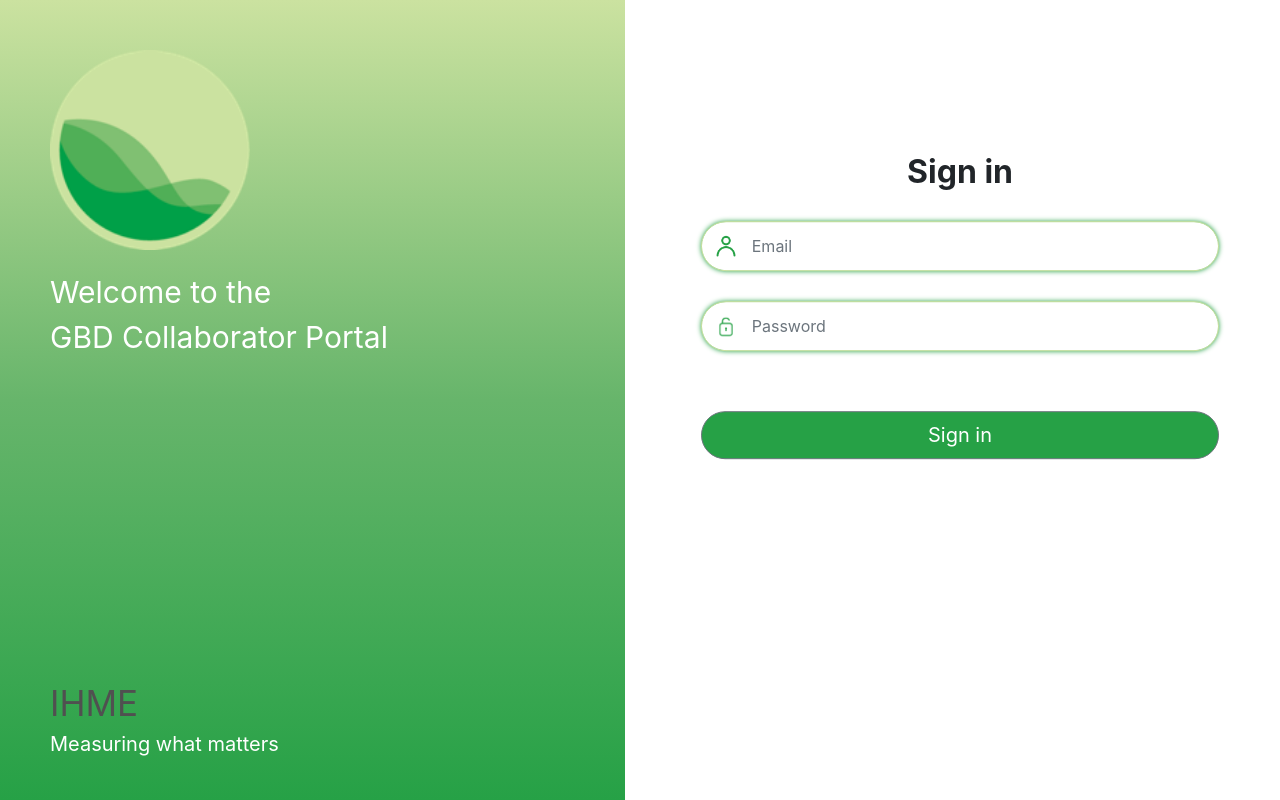
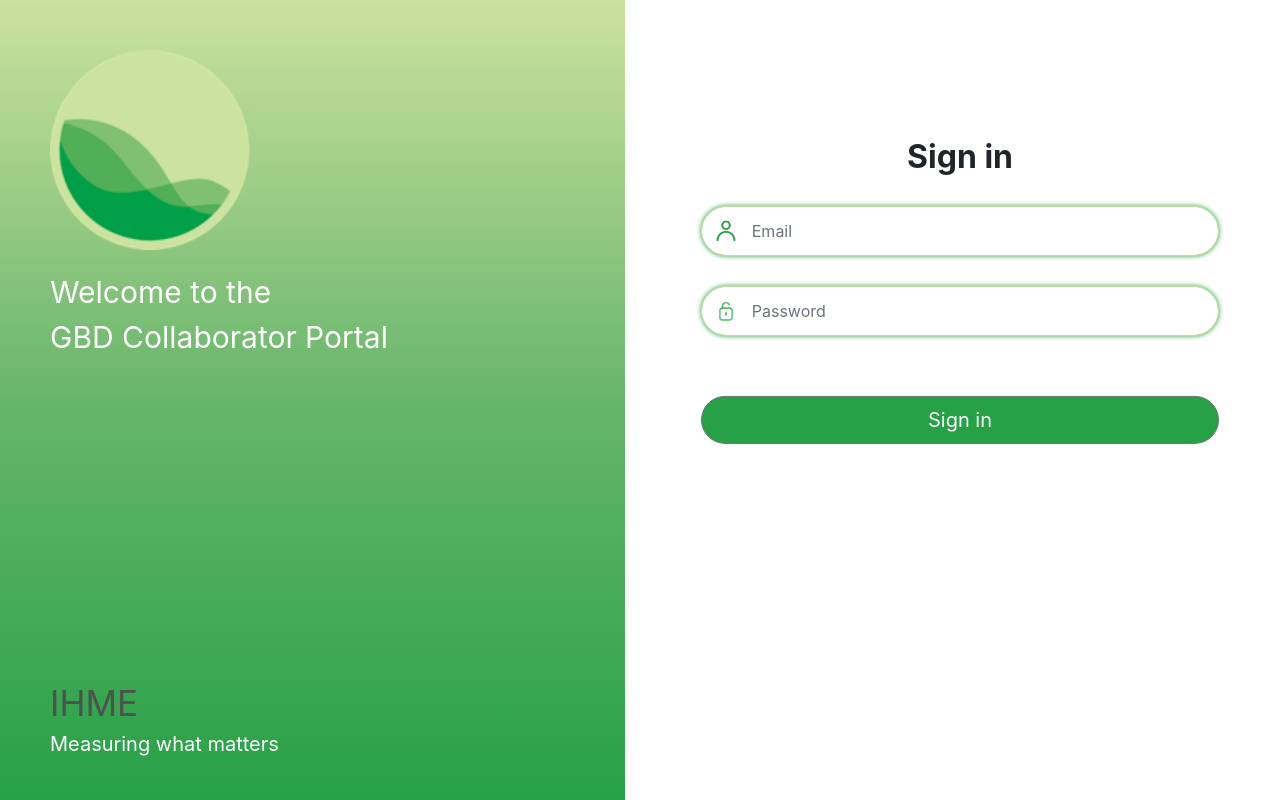
Before and after one commit to uwcapstoneihmeportal/uwcapstoneihmeportal.github.io, a React (Create React App) app in the folder client/: page /signin in a window 1280 px wide. Built offline with nearby package versions, Linux system fonts and the light colour scheme.

Commit message:
Add small change to form position

```diff
--- a/client/src/views/SignInView.js
+++ b/client/src/views/SignInView.js
@@ -17,7 +17,7 @@
 const FormContainerStyle = {
     margin: 'auto',
     position: 'relative',
-    transform: 'translate(0%, 50%)'
+    transform: 'translate(0%, 45%)'
 }
 
 class SignInView extends Component {
```
